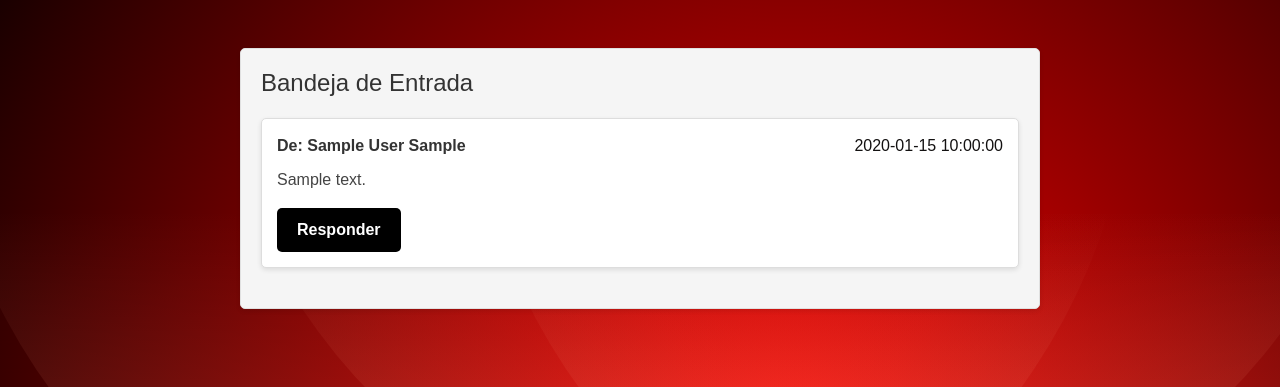
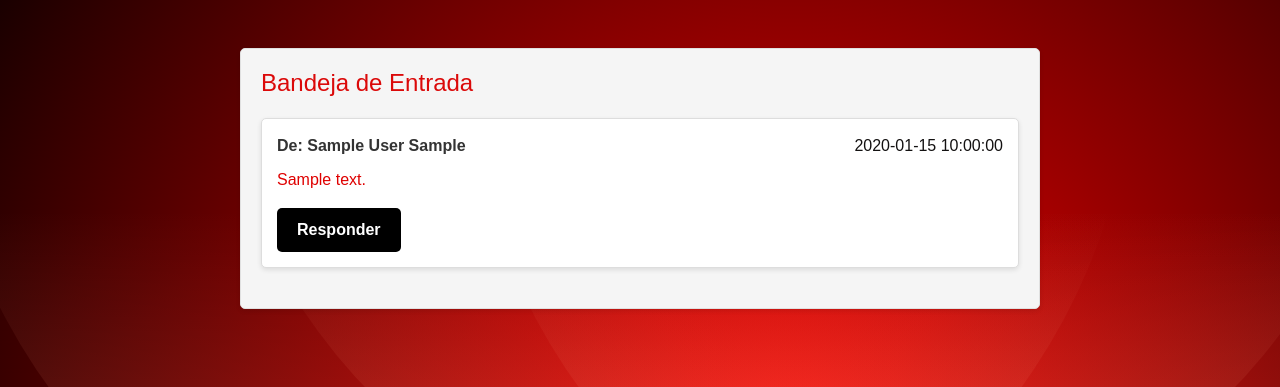
Before and after one commit to nachofen/rent_agile, a Flask app: page /bandeja-entrada in a window 1280 px wide. Shown: the part 86-473 px from the top of the page. Run offline with Flask 3, Linux system fonts and the light colour scheme; a user stored in the database is signed in; tables that the repository leaves empty hold one stand-in row (values such as "Sample post"); grey boxes marked "Sample" are stand-in pictures; some libraries are stand-ins or nearby versions; some web fonts are replaced.

Commit message:
/menasje.html color

```diff
--- a/website/static/css/style4.css
+++ b/website/static/css/style4.css
@@ -205,7 +205,7 @@
 
 .inbox-title {
   font-size: 24px;
-  color: #333;
+  color: #db0909;
   margin-bottom: 20px;
 }
 
@@ -233,7 +233,7 @@
 
 .message-sender {
   font-weight: bold;
-  color: #333;
+  color: #333333;
 }
 
 .message-date {
@@ -242,7 +242,7 @@
 
 /* Estilos del contenido del mensaje */
 .message-content {
-  color: #444;
+  color: #df0000;
 }
 
 /* Estilos personalizados para el botón "Responder" */
--- a/website/static/css/style5.css
+++ b/website/static/css/style5.css
@@ -85,6 +85,7 @@
 /* Estilos para etiquetas y campos de entrada */
 .form-group label {
     font-weight: bold;
+    color: rgb(255, 255, 255);
 }
 
 .form-group select,
```
